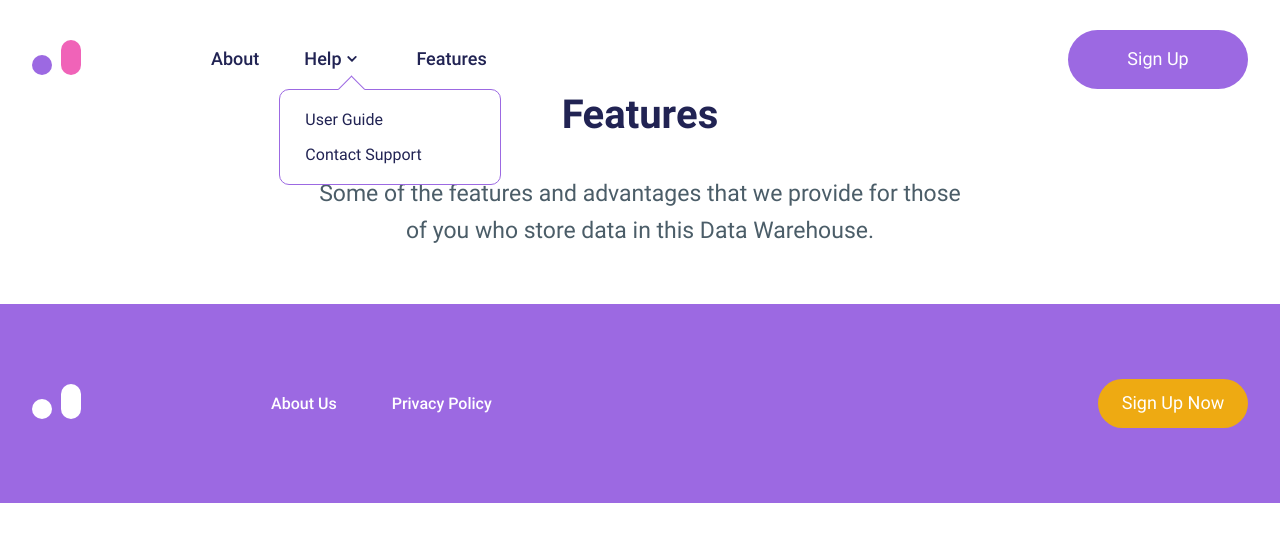
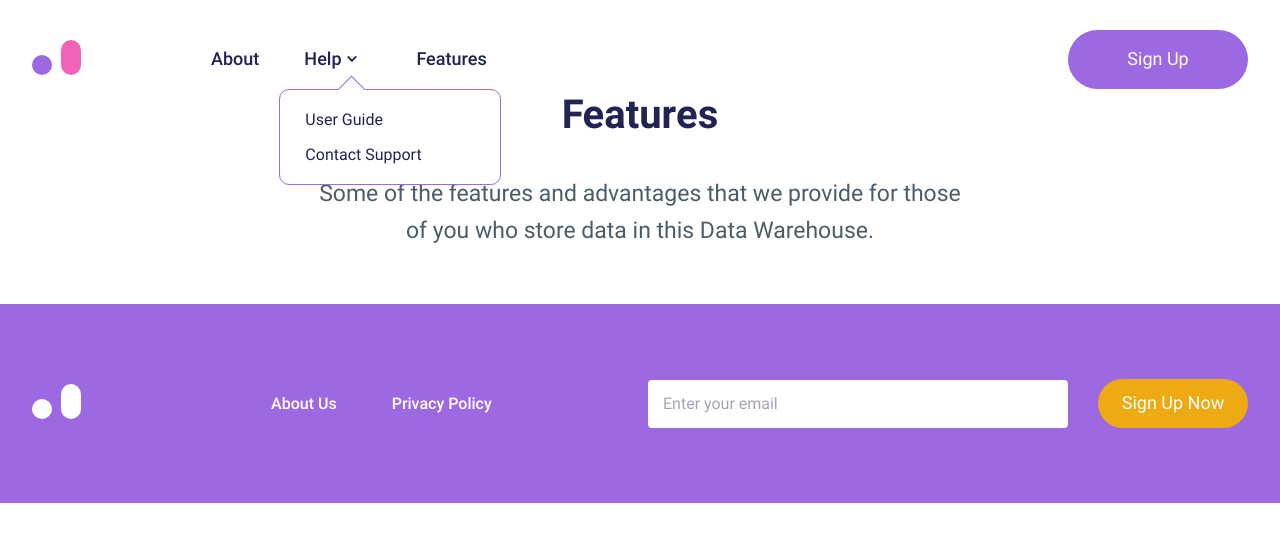
Before and after one commit to lenaryan/colored-blocks, a Vue app: page / in a window 1280 px wide. Shown: the top 542 px of the page. Built offline with nearby package versions, Linux system fonts and the light colour scheme.

Commit message:
sign up form styles

```diff
--- a/src/components/Form.vue
+++ b/src/components/Form.vue
@@ -1,7 +1,8 @@
 <template>
-    <div>
-        <SignUp content="Sign Up Now" classes="sign-up sign-up--yellow sign-up--small" />
-    </div>
+    <form class="form">
+        <input type="email" placeholder="Enter your email" class="form__input" />
+        <SignUp content="Sign Up Now" classes="sign-up sign-up--yellow sign-up--small form__btn" btn-type="submit" />
+    </form>
 </template>
 
 <script>
--- a/src/components/Header.vue
+++ b/src/components/Header.vue
@@ -8,7 +8,7 @@
                 </picture>
             </a>
             <TopMenu />
-            <SignUp content="Sign Up" classes="sign-up sign-up--purple sign-up--big" />
+            <SignUp content="Sign Up" classes="sign-up sign-up--purple sign-up--big" btn-type="button" />
         </div>
     </header>
 </template>
--- a/src/components/SignUp.vue
+++ b/src/components/SignUp.vue
@@ -1,9 +1,9 @@
 <template>
-    <button type="button" :class="classes">{{content}}</button>
+    <button :class="classes" :type="btnType">{{content}}</button>
 </template>
 
 <script>
 export default {
-    props: ['content', 'classes']
+    props: ['content', 'classes', 'btnType']
 }
 </script>
--- a/src/styles.scss
+++ b/src/styles.scss
@@ -225,6 +225,7 @@ h1 {
         font-size: 16px;
         line-height: 2.5;
         text-decoration: none;
+        white-space: nowrap;
         transition: opacity 0.2s ease-in-out;
 
         &:hover {
@@ -232,3 +233,29 @@ h1 {
         }
     }
 }
+
+.form {
+    display: flex;
+    align-items: center;
+
+    &__input {
+        margin-right: 30px;
+        font-family: inherit;
+        width: 420px;
+        height: 48px;
+        padding: 10px 15px;
+        box-sizing: border-box;
+        border: none;
+        border-radius: 4px;
+        font-size: 16px;
+        line-height: 1.7;
+
+        &::placeholder-shown {
+            color: #A9A0B6;
+        }
+
+        &::placeholder {
+            color: #A9A0B6;
+        }
+    }
+}
```
